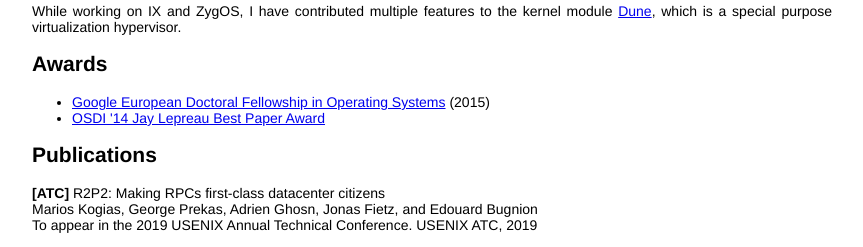
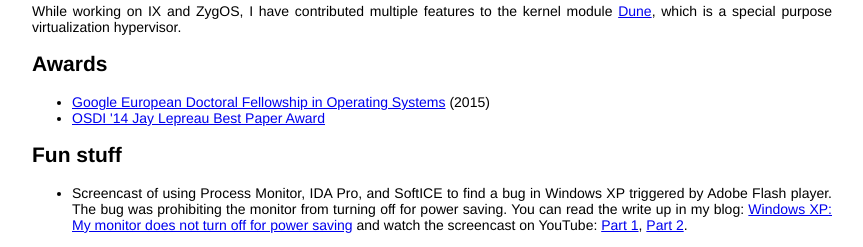
Before and after one commit to prekageo/prekageo.github.io, a plain HTML site: page index.html in a window 1280 px wide. Shown: the part 822-1069 px from the top of the page, without its empty margins (208-1071 px from the left). Drawn offline with Linux system fonts and the light colour scheme.

Commit message:
Update index.html

```diff
--- a/index.html
+++ b/index.html
@@ -104,6 +104,14 @@ I received my PhD in 2018 from <a href="https://www.epfl.ch">EPFL</a> in Switzer
 <a href="https://www.usenix.org/conferences/best-papers?taxonomy_vocabulary_1_tid=2014&title_1=osdi">OSDI '14 Jay Lepreau Best Paper Award</a>
 </li>
 </ul>
+<h2>Fun stuff</h2>
+<ul>
+<li>
+Screencast of using Process Monitor, IDA Pro, and SoftICE to find a bug in Windows XP triggered by Adobe Flash player. The bug was prohibiting the monitor from turning off for power saving. You can read the write up in my blog:
+<a href="https://shiftlock.wordpress.com/2011/06/26/windows-xp-my-monitor-does-not-turn-off-for-power-saving/">Windows XP: My monitor does not turn off for power saving</a> and
+watch the screencast on YouTube: <a href="https://www.youtube.com/watch?v=dM5Idqb83wU">Part 1</a>, <a href="https://www.youtube.com/watch?v=WMelymrFtgM">Part 2</a>.
+</li>
+</ul>
 <h2>Publications</h2>
 <ul class="publications">
 <li>
```
